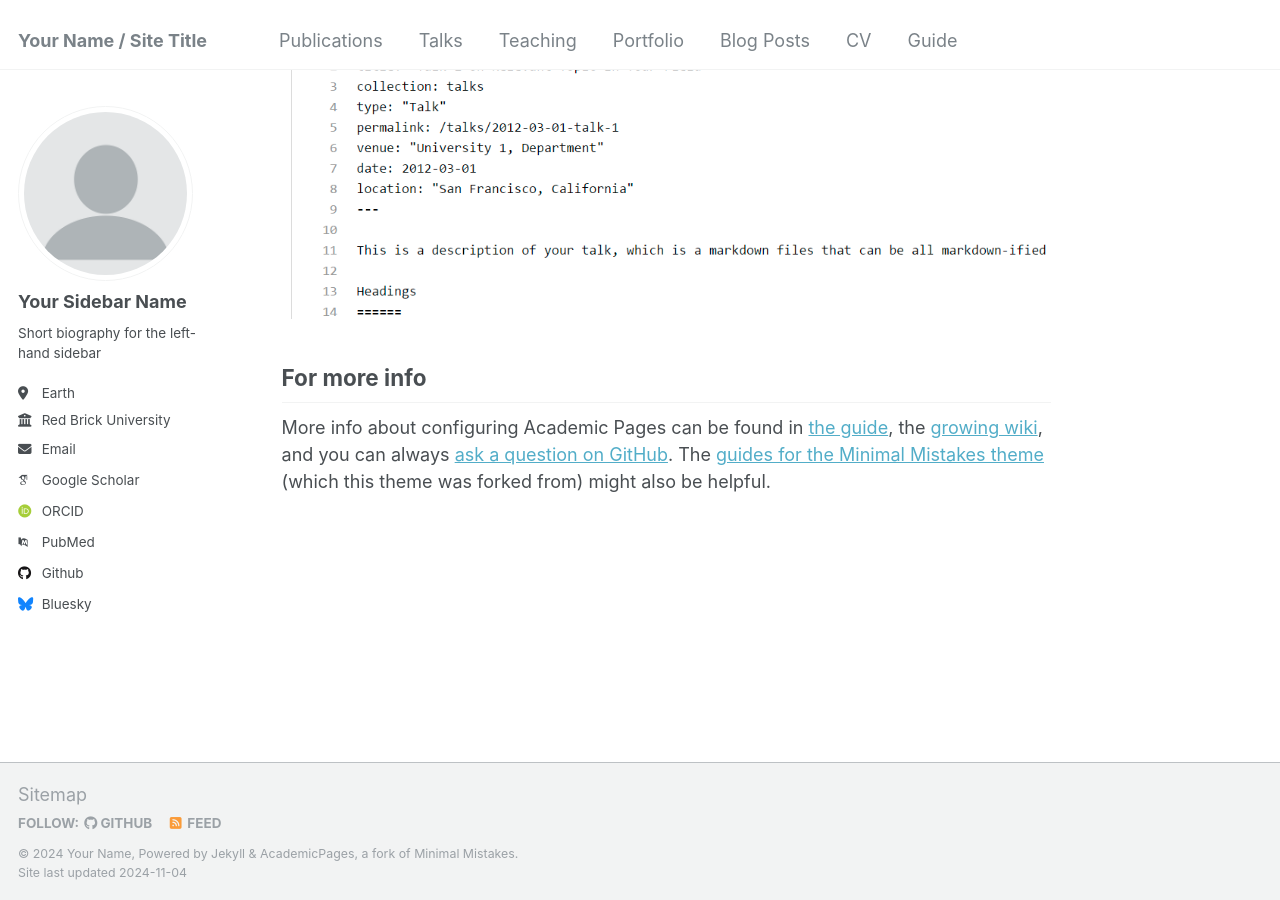
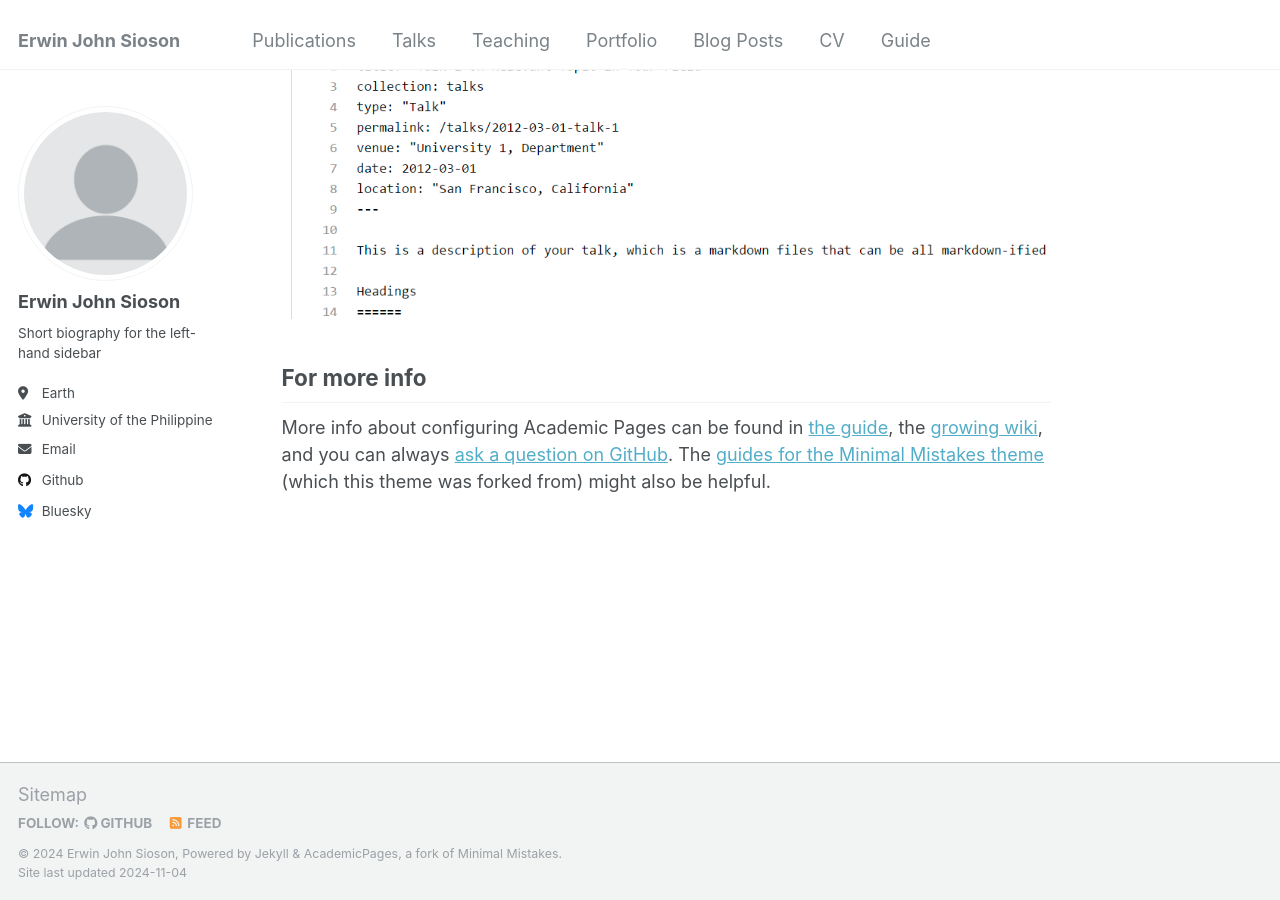
Before and after one commit to EJS01/ejsioson.github.io, a Jekyll site: the page built from _pages/about.md, in a window 1280 px wide and 900 px high, scrolled down 2643 px. Built offline with Jekyll 4.4.1, drawn with Linux system fonts in a browser that asks for light colours; some web fonts are replaced.

Commit message:
Update _config.yml

```diff
--- a/_config.yml
+++ b/_config.yml
@@ -8,11 +8,11 @@
 
 # Basic Site Settings
 locale                   : "en-US"
-title                    : "Your Name / Site Title"
+title                    : "Erwin John Sioson"
 title_separator          : "-"
-name                     : &name "Your Name"
+name                     : &name "Erwin John Sioson"
 description              : &description "personal description"
-url                      : https://academicpages.github.io # the base hostname & protocol for your site e.g. "https://mmistakes.github.io"
+url                      : #https://academicpages.github.io # the base hostname & protocol for your site e.g. "https://mmistakes.github.io"
 baseurl                  : "" # the subpath of your site, e.g. "/blog"
 repository               : "academicpages/academicpages.github.io"
 
@@ -22,21 +22,21 @@ repository               : "academicpages/academicpages.github.io"
 author:
   # Biographic information
   avatar           : "profile.png"
-  name             : "Your Sidebar Name"
+  name             : "Erwin John Sioson"
   pronouns         : # example: "she/her"
   bio              : "Short biography for the left-hand sidebar"
   location         : "Earth"
-  employer         : "Red Brick University"
+  employer         : "University of the Philippines"
   uri              : # URL
   email            : "none@example.org"
 
   # Academic websites
   arxiv            : # URL - Update with the correct link to your profile
-  googlescholar    : "https://scholar.google.com/citations?user=PS_CX0AAAAAJ"
+  googlescholar    : #""
   impactstory      : # URL
-  orcid            : "http://orcid.org/yourorcidurl"
+  orcid            : #""
   semantic         : # URL
-  pubmed           : "https://www.ncbi.nlm.nih.gov/pubmed/?term=john+snow"
+  pubmed           : #""
   researchgate     : # URL
   scopus           : # URL
 
```
